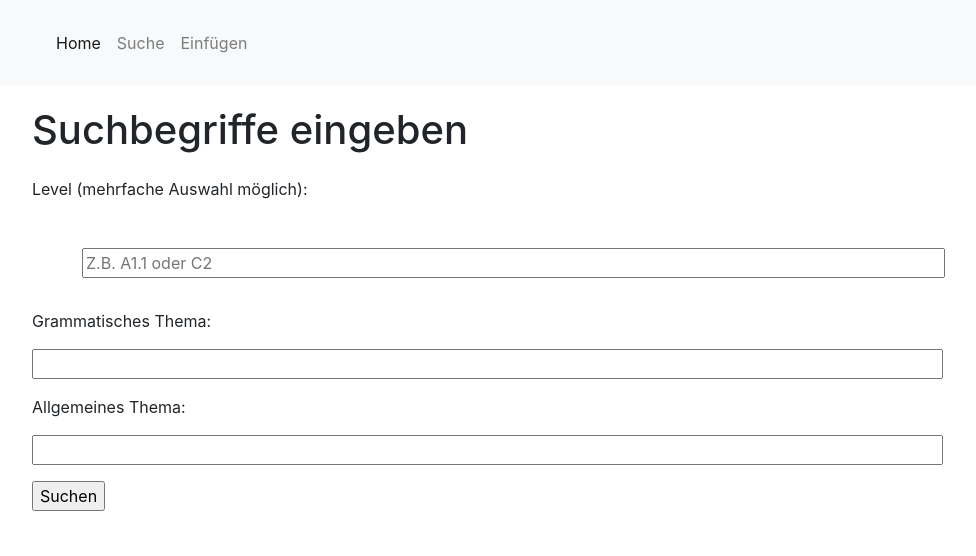
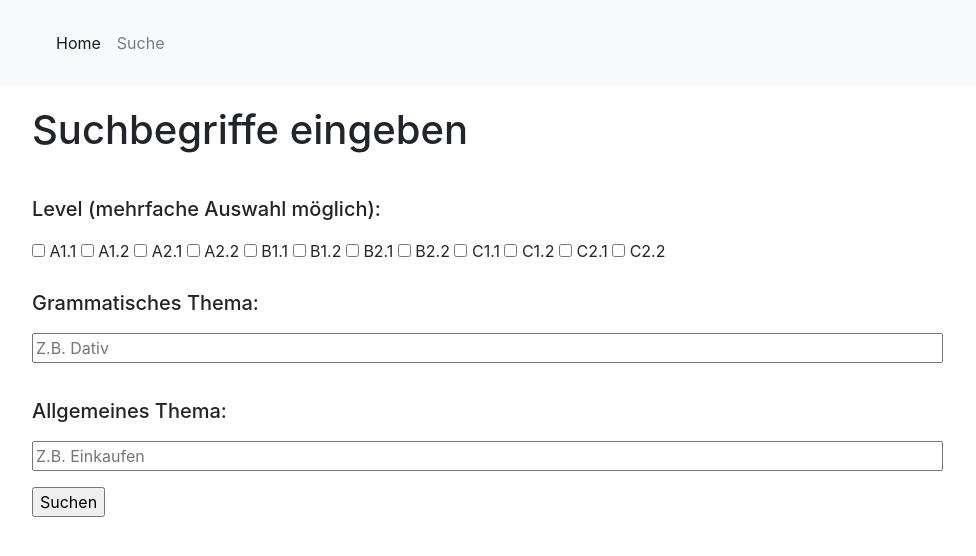
Before and after one commit to luanpo1234/deutsch_db, a Flask app: page /suche/ in a window 1280 px wide. Shown: the top 556 px of the page, without its empty margins (18-994 px from the left). Run offline with Flask 2, Linux system fonts and the light colour scheme; parts of the project's set-up code (start-up, migrations or seed data) failed here and were passed over; some libraries are stand-ins or nearby versions.

Commit message:
Einfuegen removed

```diff
--- a/concat_query.sql
+++ b/concat_query.sql
@@ -3,7 +3,6 @@
         inner join url_level on url.urlid = url_level.urlid
         inner join url_tkeywords on url.urlid = url_tkeywords.urlid
         inner join grammarkeywords on grammarkeywords.grammarid = url_grammar.grammarid
-        inner join tkeywords on tkeywords.tid =concat_select url_tkeywords.tid
+        inner join tkeywords on tkeywords.tid = url_tkeywords.tid
         inner join level on level.levelid = url_level.levelid
-		  WHERE grammarkeywords.GrammarVal ='Passiv' AND level.levelval = 'A2.2'
         group by url.urlid;
--- a/flask_ddb/json_reader.py
+++ b/flask_ddb/api.py
@@ -17,7 +17,7 @@ JSON_PATH = "flask_ddb\json.json"
 KEYWORDS = ["schule", "arbeit", "haushalt", "none"]
 GRAM_KEYWORDS = ["dativ", "akkusativ", "präpositionen", "konjugation", "verben"]
 LEVELS = ["A1", "A2", "B1", "B2", "C1", "C2"]
-
+CONNECT_STR = "mariadb+mariadbconnector://admin:PASSWORD@deutsch-db.cuno5ecnfsgi.eu-central-1.rds.amazonaws.com:3306/deutsch-db"
 
 def get_json(json_path):
     with open(JSON_PATH) as json_file:
@@ -87,13 +87,15 @@ def exclude_empty_str(lst):
     return [el for el in lst if el.strip() != ""]
 
 def create_df_from_sql():
-    engine = create_engine("mariadb+mariadbconnector://testUser@127.0.0.1:3306/test")
+    engine = create_engine(CONNECT_STR)
+    #engine = create_engine("mariadb+mariadbconnector://testUser@127.0.0.1:3306/test")
     conn = engine.connect()
     query = "call concat_select"
     df = pd.read_sql_query(query, conn)
     df['level'] = df['level'].apply(lambda x: x.split(","))
     df['keywords'] = df['keywords'].apply(lambda x: x.split(","))
     df['grammar'] = df['grammar'].apply(lambda x: x.split(","))
+    print(df["level"])
     return df
 
 def create_df(json_dict, validate_entries=False):
@@ -194,7 +196,7 @@ def df_to_html_pretty(df, to_replace=["-keine-,", "-keine-", "]", "[", "]"]):
     DF to HTML. Replaces strings in to_replace with empty string.
     Capitalizes table header.
     """
-    df_out = df.to_html(render_links=True)
+    df_out = df.to_html(render_links=True, index=False)
     for el in to_replace:
         df_out = df_out.replace(el, "")
 
@@ -211,7 +213,7 @@ def check_empty(lst, default="-keine-"):
         return [default]
     return checked_lst
 
-def preprocess_query(proc, q, min_ratio=80, db="mariadb+mariadbconnector://testUser@127.0.0.1:3306/test"):
+def preprocess_query(proc, q, min_ratio=80, db=CONNECT_STR):
     """
     q: query str
     min_ratio: min ratio float
@@ -232,7 +234,7 @@ def preprocess_query(proc, q, min_ratio=80, db="mariadb+mariadbconnector://testU
             return term
     return q
 
-print(preprocess_query("select_all_grammar", "pretaeritum"))
+#print(preprocess_query("select_all_grammar", "pretaeritum"))
 
 #res_df = df.loc[(df["level"]==search_terms_["level"]) & (search_terms_["grammar"][0] in df["grammar"].iloc[1])]
 # res_df = df.loc[(df["level"]==search_terms["level"]) & (len(df["grammar"].apply(lambda x: compare(x, search_terms["grammar"]))))]
--- a/flask_ddb/db_flask.py
+++ b/flask_ddb/db_flask.py
@@ -3,7 +3,7 @@ sys.path.append("..")
 
 from flask import Flask, redirect, url_for, render_template, request
 
-import json_reader
+import api
 
 app = Flask(__name__)
 
@@ -14,29 +14,30 @@ def home():
 @app.route("/suche/", methods=["POST", "GET"])
 def suche():
     if request.method == "POST":
-        level, gram_thema, thema = json_reader.check_empty(request.form["selectedItemsValue"].split(",")), json_reader.check_empty([json_reader.preprocess_query("select_all_grammar", el) for el in request.form["grammar"].split(" ")]), json_reader.check_empty([json_reader.preprocess_query("select_all_tkeywords", el) for el in request.form["theme"].split(" ")]) #TODO aqui e abaixo: função pros processamentos das strings
-        print("selectedItems", request.form["selectedItemsValue"])
+        level, gram_thema, thema = api.check_empty(request.form.getlist('lvl_checkbox')), api.check_empty([api.preprocess_query("select_all_grammar", el) for el in request.form["grammar"].split(" ")]), api.check_empty([api.preprocess_query("select_all_tkeywords", el) for el in request.form["theme"].split(" ")]) #TODO aqui e abaixo: função pros processamentos das strings
         test_search = {"level": level, "grammar": gram_thema, "keywords":thema}
-        #jtemp = json_reader.get_json(json_reader.JSON_PATH)
-        df = json_reader.create_df_from_sql()
-        df_res = json_reader.search(df, test_search)
-        str_df_res = json_reader.df_to_html_pretty(df_res)
+        #jtemp = api.get_json(api.JSON_PATH)
+        df = api.create_df_from_sql()
+        df_res = api.search(df, test_search)
+        str_df_res = api.df_to_html_pretty(df_res)
         return render_template("result.html", content=str_df_res)
     else:
         return render_template("suche.html")
 
+"""
 @app.route("/einfuegen/", methods=["POST", "GET"])
 def einfuegen():
     if request.method == "POST":
         link, level, gram_thema, thema = request.form["lnk"], [x.strip().upper() for x in request.form["lvl"].split(",")], [x.strip().lower() for x in request.form["grm"].split(",")], [x.strip().lower() for x in request.form["thm"].split(",")]
         entry = {"link": link, "level": level, "grammar": gram_thema, "keywords":thema}
-        jtemp = json_reader.get_json(json_reader.JSON_PATH)
-        json_new, msg = json_reader.add_entry(jtemp, entry)
-        df, error_indexes = json_reader.create_df(jtemp)
-        str_df_res = json_reader.df_to_html_pretty(df)
+        jtemp = api.get_json(api.JSON_PATH)
+        json_new, msg = api.add_entry(jtemp, entry)
+        df, error_indexes = api.create_df(jtemp)
+        str_df_res = api.df_to_html_pretty(df)
         return render_template("result.html", content=msg + "<br />" + str_df_res)
     else:
         return render_template("einfuegen.html")
+"""
 
 if __name__ == "__main__":
     app.run(host='192.168.0.70', port=5000, debug=True)
--- a/flask_ddb/templates/base.html
+++ b/flask_ddb/templates/base.html
@@ -11,6 +11,11 @@
     h1 {
       padding-top: 20px;
       padding-left: 50px;
+    }
+
+    h5 {
+      padding-top: 20px;
+      padding-bottom: 10px;
     }
 
     input[type=text] {
@@ -54,9 +59,6 @@
         </li>
         <li class="nav-item">
           <a class="nav-link" href="/suche/">Suche</a>
-        </li>
-        <li class="nav-item">
-          <a class="nav-link" href="/einfuegen/">Einfügen</a>
         </li>
 
       </ul>
--- a/flask_ddb/templates/index.html
+++ b/flask_ddb/templates/index.html
@@ -5,7 +5,6 @@
 <div>
     <p>Willkommen in die Datenbank für DAF-Lehrressourcen.</p>
     <p>Was möchten Sie tun?</p>
-    <p><form action="einfuegen/"><input type="submit" value="Neuer Eintrag Einfügen"/></form>
         <form action="suche/"><input type="submit" value="Suchen"/></form>
         </p>
     </div>
--- a/flask_ddb/templates/suche.html
+++ b/flask_ddb/templates/suche.html
@@ -4,21 +4,39 @@
 <h1>Suchbegriffe eingeben</h1>
 <div>
 	<form action="#" method="post">
-		<p>Level (mehrfache Auswahl möglich):</p>
+		<h5>Level (mehrfache Auswahl möglich):</h5>
+		<input type="checkbox" name="lvl_checkbox" value="A1.1">
+		<label for="checkbox"> A1.1</label>
+		<input type="checkbox" name="lvl_checkbox" value="A1.2">
+		<label for="checkbox"> A1.2</label>
+		<input type="checkbox" name="lvl_checkbox" value="A2.1">
+		<label for="checkbox"> A2.1</label>
+		<input type="checkbox" name="lvl_checkbox" value="A2.2">
+		<label for="checkbox"> A2.2</label>
+		<input type="checkbox" name="lvl_checkbox" value="B1.1">
+		<label for="checkbox"> B1.1</label>
+		<input type="checkbox" name="lvl_checkbox" value="B1.2">
+		<label for="checkbox"> B1.2</label>
+		<input type="checkbox" name="lvl_checkbox" value="B2.1">
+		<label for="checkbox"> B2.1</label>
+		<input type="checkbox" name="lvl_checkbox" value="B2.2">
+		<label for="checkbox"> B2.2</label>
+		<input type="checkbox" name="lvl_checkbox" value="C1.1">
+		<label for="checkbox"> C1.1</label>
+		<input type="checkbox" name="lvl_checkbox" value="C1.2">
+		<label for="checkbox"> C1.2</label>
+		<input type="checkbox" name="lvl_checkbox" value="C2.1">
+		<label for="checkbox"> C2.1</label>
+		<input type="checkbox" name="lvl_checkbox" value="C2.2">
+		<label for="checkbox"> C2.2</label>
+
+		<h5>Grammatisches Thema:</h5>
 		<p>
-		<div>
-			<ul id="selectedItems"></ul>
-			<input type="hidden" id="selectedItemsValue" name="selectedItemsValue"  />
-			<input type="text" class="level" name="lvl0" placeholder="Z.B. A1.1 oder C2" />
-		</div>
+			<input type="text" class="grammar" name="grammar" placeholder="Z.B. Dativ"/>
 		</p>
-		<p>Grammatisches Thema:</p>
+		<h5>Allgemeines Thema:</h5>
 		<p>
-			<input type="text" class="grammar" name="grammar" />
-		</p>
-		<p>Allgemeines Thema:</p>
-		<p>
-			<input type="text" class="theme" name="theme" />
+			<input type="text" class="theme" name="theme" placeholder="Z.B. Einkaufen"/>
 		</p>
 		<p><input type="submit" value="Suchen" /></p>
 	</form>
```
Also changed, not shown: flask_ddb/sql_tests.py (+8 -31 lines), 1 other file.
